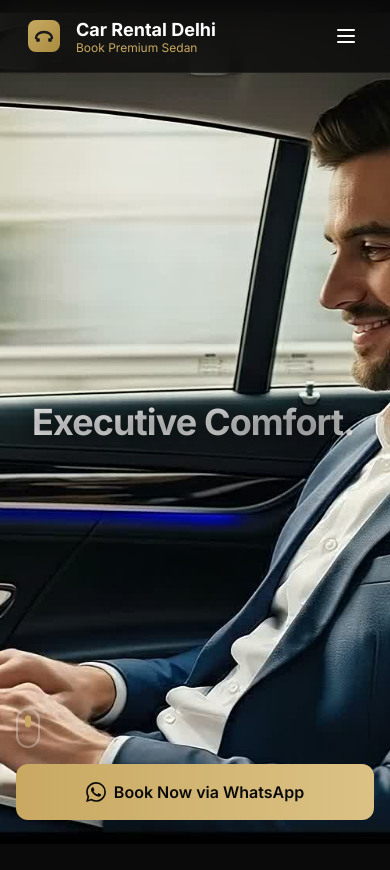
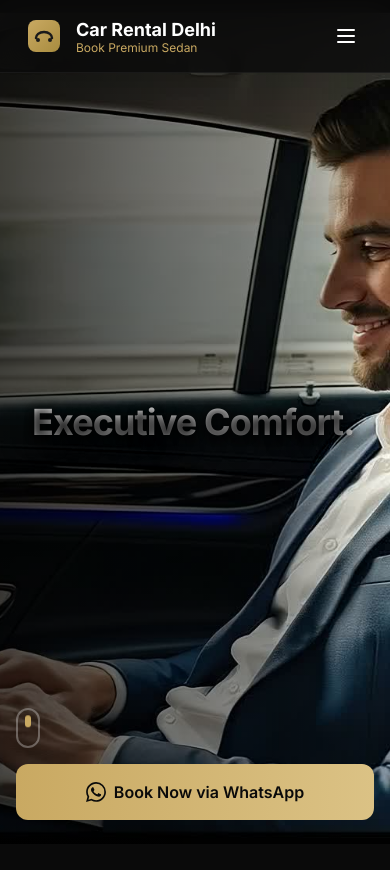
Before and after one commit to Geetu5480/car-rental-delhi, a Nuxt app: page / in a window 390 px wide. Shown: the top 870 px of the page. Built offline with nearby package versions, Linux system fonts and the light colour scheme.

Commit message:
Improve hero text visibility on mobile

```diff
--- a/assets/css/main.css
+++ b/assets/css/main.css
@@ -33,6 +33,7 @@
 }
 
 @layer components {
+
   /* Glassmorphism card */
   .glass-card {
     @apply bg-white/5 backdrop-blur-xl border border-white/10 rounded-2xl;
@@ -83,10 +84,29 @@
 
 @layer utilities {
   .text-shadow {
-    text-shadow: 0 2px 20px rgba(0, 0, 0, 0.8);
+    text-shadow:
+      0 2px 10px rgba(0, 0, 0, 0.9),
+      0 4px 30px rgba(0, 0, 0, 0.8),
+      0 8px 40px rgba(0, 0, 0, 0.6);
   }
 
   .text-gradient {
-    @apply bg-gradient-to-r from-white via-white/90 to-white/80 bg-clip-text text-transparent;
+    @apply bg-gradient-to-r from-white via-white to-white/95 bg-clip-text text-transparent;
+  }
+
+  /* Mobile text enhancement */
+  @media (max-width: 768px) {
+    .scroll-text-left {
+      background: linear-gradient(to right, rgba(0, 0, 0, 0.7) 0%, rgba(0, 0, 0, 0.4) 70%, transparent 100%);
+      padding-top: 2rem;
+      padding-bottom: 2rem;
+    }
+
+    .text-shadow {
+      text-shadow:
+        0 2px 8px rgba(0, 0, 0, 1),
+        0 4px 20px rgba(0, 0, 0, 0.9),
+        0 8px 30px rgba(0, 0, 0, 0.7);
+    }
   }
 }
```
Also changed, not shown: 1 other file (tests, documents, lock files or other folders).
